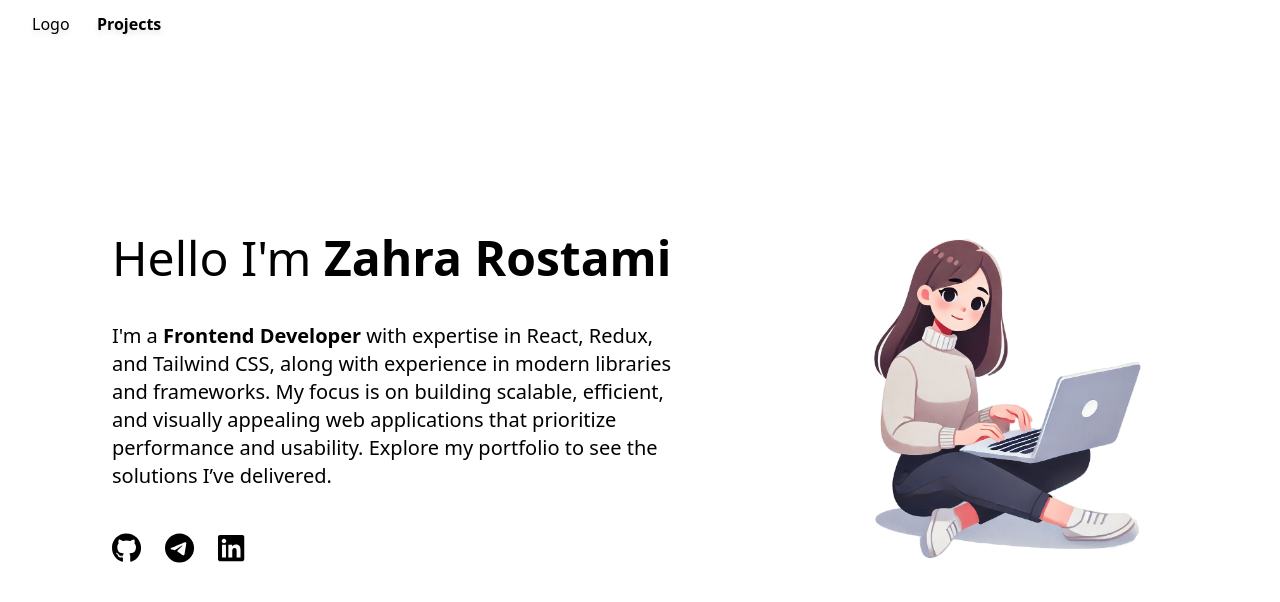
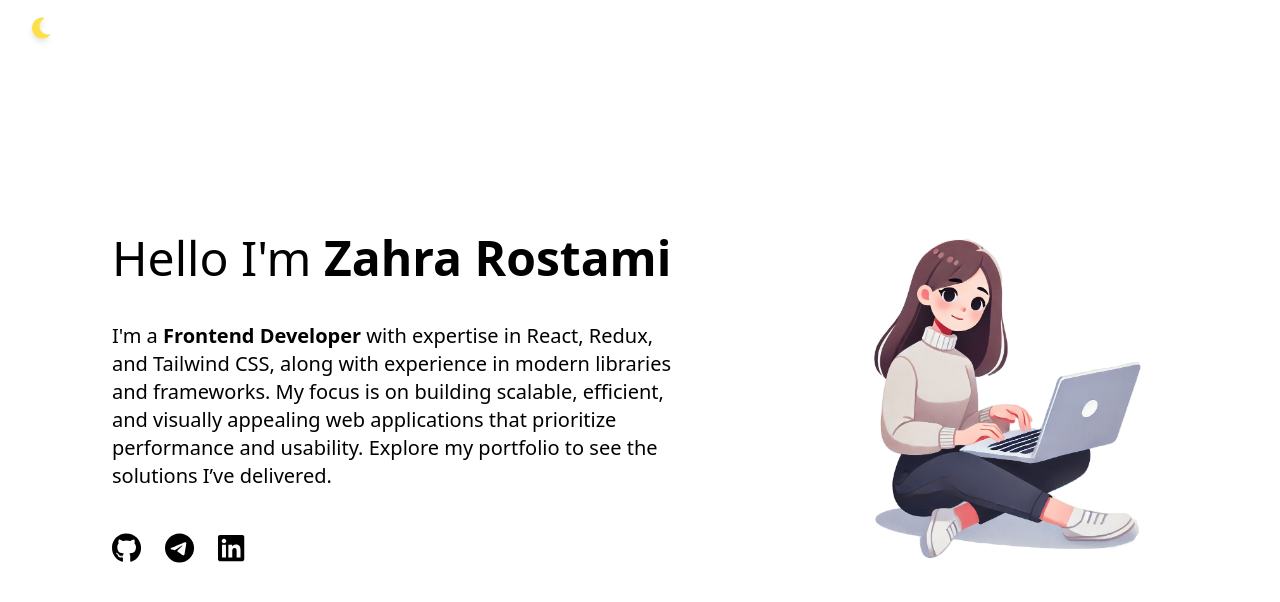
Before and after one commit to zahraRostami1999/portfolio, a React (Vite) app in the folder portfolio/: page / in a window 1280 px wide. Shown: the top 602 px of the page. Built offline with nearby package versions, Linux system fonts and the light colour scheme.

Commit message:
edit Header: remove navBar and add moon icon

```diff
--- a/portfolio/src/components/Header.jsx
+++ b/portfolio/src/components/Header.jsx
@@ -1,6 +1,6 @@
 import NavBar from "./NavBar";
 import { FontAwesomeIcon } from '@fortawesome/react-fontawesome';
-import { faBars } from '@fortawesome/free-solid-svg-icons';
+import { faBars,faMoon } from '@fortawesome/free-solid-svg-icons';
 import { useState } from "react";
 import { Link } from "react-router-dom";
 
@@ -15,11 +15,10 @@ const Header = () => {
     return (
         <>
             <div className="flex fixed justify-between items-center text-black py-3 px-8 md:px-20 lg:px-8 w-full xl:w-1/6 lg:w-1/3 md:w-5/6 drop-shadow-md">
-                <div>
-                    <Link to="/">Logo</Link>
-                </div>
-                <div className="font-semibold text-base">
-                    <NavBar />
+                <div className="text-2xl text-yellow-300">
+                    <Link to="/">
+                    <FontAwesomeIcon icon={faMoon}/>
+                    </Link>
                 </div>
             </div>
         </>
```
